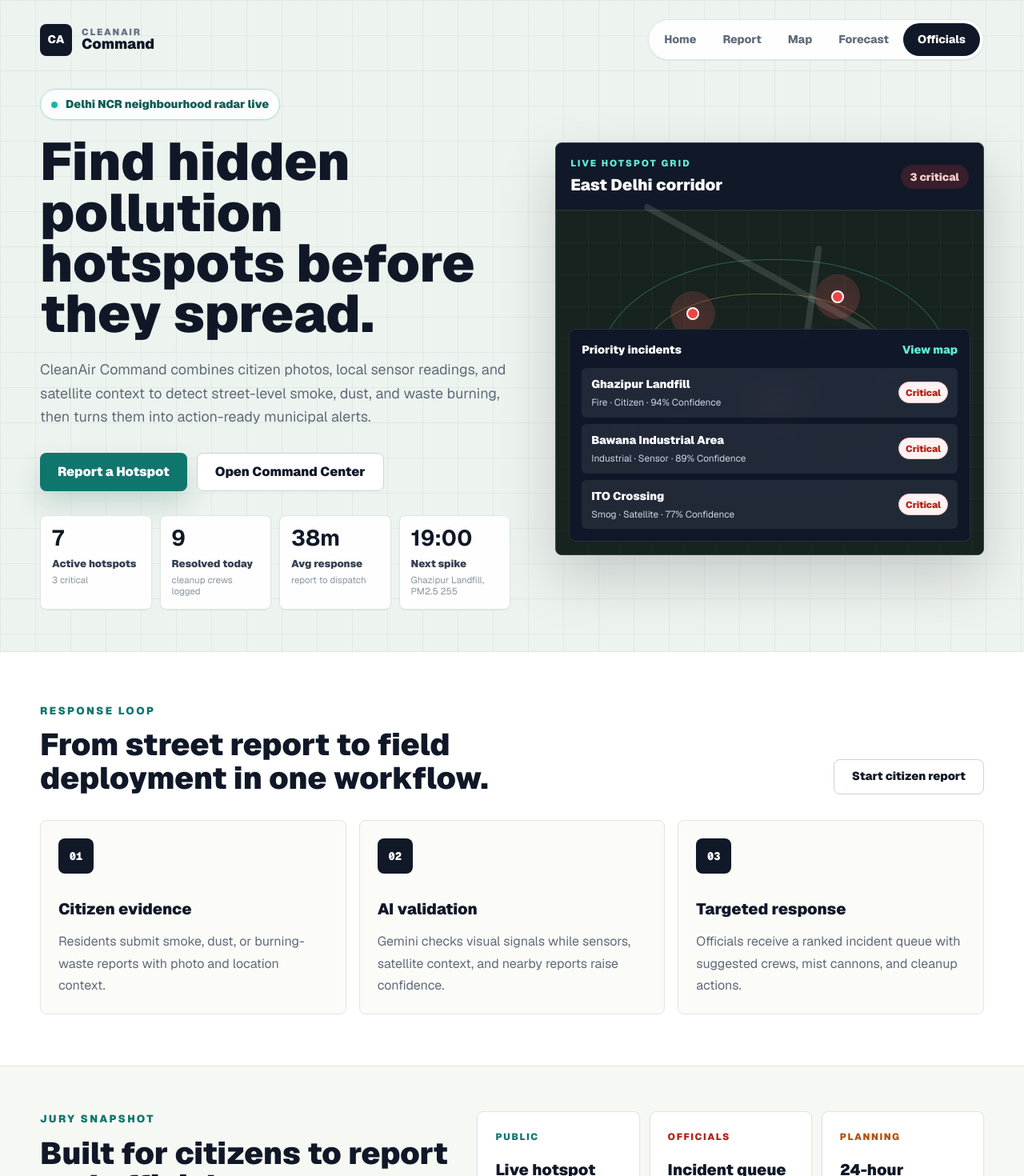
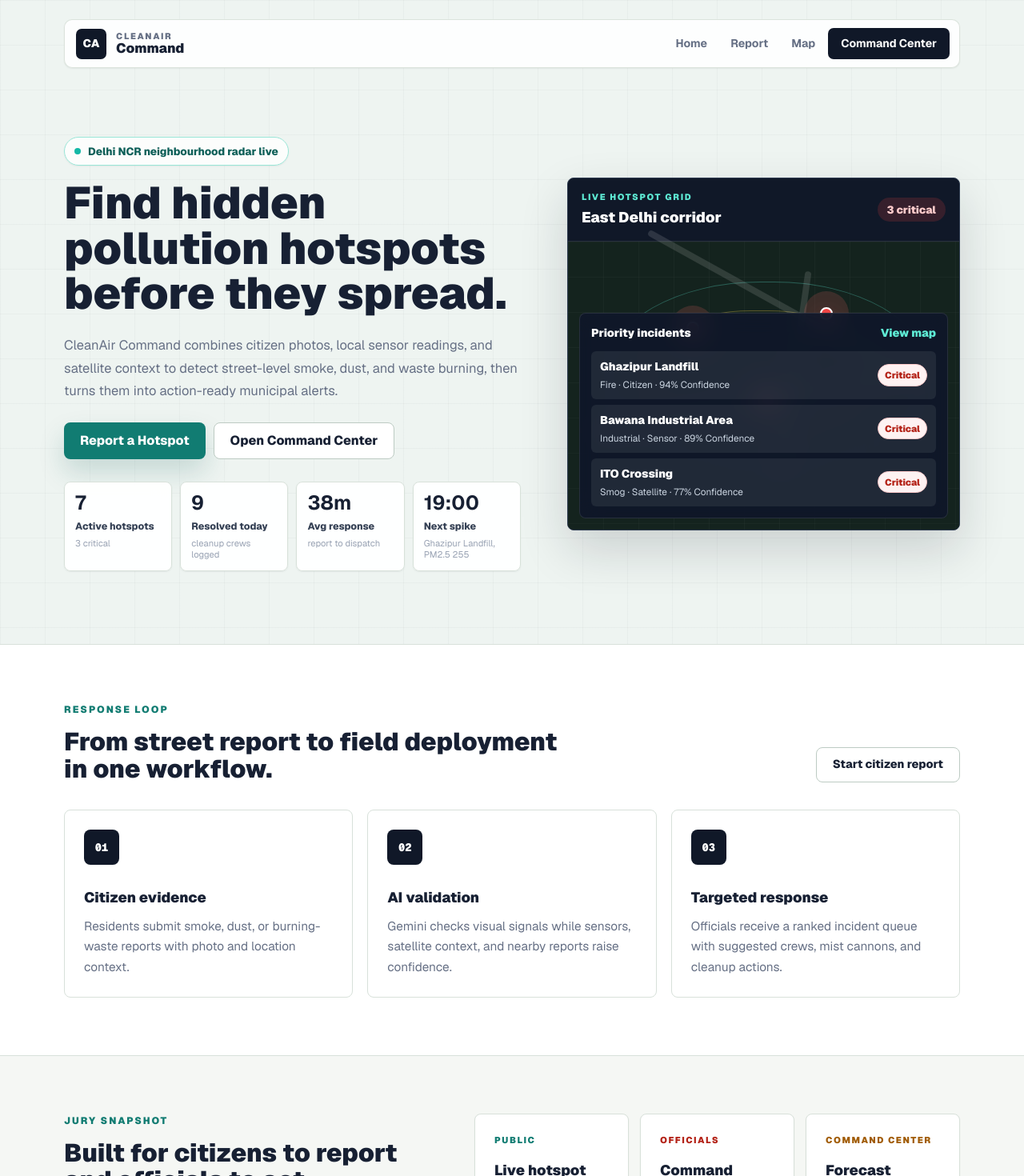
Before and after one commit to aryankalra404/CleanAir-Clear-Streets, a Next.js app: page / in a window 1280 px wide. Shown: the top 1470 px of the page at 80% size. Built offline with nearby package versions, Linux system fonts and the light colour scheme.

Commit message:
style: combine forecast and command page for officials

```diff
--- a/app/dashboard/page.tsx
+++ b/app/dashboard/page.tsx
@@ -1,3 +1,4 @@
+import CommandCenterTabs from "@/components/shared/CommandCenterTabs";
 import Navbar from "@/components/shared/Navbar";
 
 export default function DashboardPage() {
@@ -7,15 +8,27 @@ export default function DashboardPage() {
         <Navbar />
       </div>
       <div className="app-page-container app-page-content">
-        <div className="placeholder-panel">
-        <p className="text-sm font-bold uppercase tracking-[0.16em] text-red-700">
-          Officials
-        </p>
-        <h1 className="mt-3 text-3xl font-bold">Municipal command center</h1>
-        <p className="mt-3 leading-7 text-slate-600">
-          Incident triage, dispatch recommendations, and response status tracking
-          goes here.
-        </p>
+        <div className="command-header">
+          <p className="eyebrow">Municipal workspace</p>
+          <h1>Command Center</h1>
+          <p>
+            One official view for live hotspot verification, dispatch decisions,
+            and escalation tracking across Delhi NCR.
+          </p>
+        </div>
+
+        <CommandCenterTabs active="incidents" />
+
+        <div className="placeholder-panel command-placeholder">
+          <p className="text-sm font-bold uppercase tracking-[0.16em] text-red-700">
+            Live incidents
+          </p>
+          <h2>Detected hotspots ready for municipal action</h2>
+          <p>
+            This view will hold the incident feed, operational map, Gemini
+            analysis, and dispatch controls for water-mist cannons and cleanup
+            crews.
+          </p>
         </div>
       </div>
     </main>
--- a/app/forecast/page.tsx
+++ b/app/forecast/page.tsx
@@ -1,3 +1,4 @@
+import CommandCenterTabs from "@/components/shared/CommandCenterTabs";
 import Navbar from "@/components/shared/Navbar";
 
 export default function ForecastPage() {
@@ -7,15 +8,28 @@ export default function ForecastPage() {
         <Navbar />
       </div>
       <div className="app-page-container app-page-content">
-        <div className="placeholder-panel">
-        <p className="text-sm font-bold uppercase tracking-[0.16em] text-amber-700">
-          Predictive planning
-        </p>
-        <h1 className="mt-3 text-3xl font-bold">24-hour pollution forecast</h1>
-        <p className="mt-3 leading-7 text-slate-600">
-          Neighbourhood PM spike predictions and recommended resource staging
-          goes here.
-        </p>
+        <div className="command-header">
+          <p className="eyebrow">Command Center</p>
+          <h1>Forecast Planning</h1>
+          <p>
+            The predictive view of the same official workspace: identify
+            neighbourhood PM spikes over the next 24 hours and stage response
+            teams before exposure rises.
+          </p>
+        </div>
+
+        <CommandCenterTabs active="forecast" />
+
+        <div className="placeholder-panel command-placeholder">
+          <p className="text-sm font-bold uppercase tracking-[0.16em] text-amber-700">
+            24-hour forecast
+          </p>
+          <h2>Predicted spikes become preemptive incident alerts</h2>
+          <p>
+            This view will show PM2.5 time-series, weather spread risk, model
+            confidence, and a button to push a predicted hotspot into the live
+            incident queue.
+          </p>
         </div>
       </div>
     </main>
--- a/app/globals.css
+++ b/app/globals.css
@@ -3,26 +3,26 @@
 @source "../components/report";
 
 :root {
-  --background: #f6f8f3;
-  --foreground: #101828;
+  --background: #f5f7f4;
+  --foreground: #172033;
   --surface: #ffffff;
-  --surface-soft: #fbfbf8;
-  --surface-tint: #edf3ee;
-  --ink: #101828;
-  --muted: #5f6b7a;
-  --subtle: #8a95a3;
-  --line: #dfe6df;
-  --line-strong: #c9d5cc;
-  --teal: #0f766e;
-  --teal-dark: #115e59;
-  --amber: #b45309;
+  --surface-soft: #fafbf8;
+  --surface-tint: #eef4f1;
+  --ink: #172033;
+  --muted: #667085;
+  --subtle: #98a2b3;
+  --line: #d8e1da;
+  --line-strong: #bdcbc3;
+  --teal: #117c72;
+  --teal-dark: #0d5f58;
+  --amber: #a15c07;
   --red: #b42318;
-  --night: #111827;
-  --map: #16231f;
+  --night: #101828;
+  --map: #14231e;
   --radius: 8px;
   --shadow-sm: 0 1px 2px rgba(16, 24, 40, 0.06);
-  --shadow-md: 0 16px 36px rgba(16, 24, 40, 0.12);
-  --shadow-lg: 0 28px 70px rgba(16, 24, 40, 0.18);
+  --shadow-md: 0 12px 28px rgba(16, 24, 40, 0.1);
+  --shadow-lg: 0 24px 60px rgba(16, 24, 40, 0.16);
 }
 
 @theme inline {
@@ -44,7 +44,9 @@ body {
   margin: 0;
   background: var(--background);
   color: var(--foreground);
-  font-family: var(--font-geist-sans), Arial, Helvetica, sans-serif;
+  font-family:
+    var(--font-geist-sans), ui-sans-serif, system-ui, -apple-system,
+    BlinkMacSystemFont, "Segoe UI", sans-serif;
 }
 
 a {
@@ -70,23 +72,23 @@ a {
   position: absolute;
   inset: 0;
   background-image:
-    linear-gradient(rgba(16, 24, 40, 0.055) 1px, transparent 1px),
-    linear-gradient(90deg, rgba(16, 24, 40, 0.055) 1px, transparent 1px);
-  background-size: 44px 44px;
-  opacity: 0.8;
+    linear-gradient(rgba(16, 24, 40, 0.04) 1px, transparent 1px),
+    linear-gradient(90deg, rgba(16, 24, 40, 0.04) 1px, transparent 1px);
+  background-size: 56px 56px;
+  opacity: 0.75;
 }
 
 .landing-container,
 .section-container,
 .snapshot-container {
-  width: min(100% - 48px, 1180px);
+  width: min(100% - 64px, 1120px);
   margin: 0 auto;
 }
 
 .landing-container {
   position: relative;
   z-index: 1;
-  padding: 24px 0 52px;
+  padding: 24px 0 48px;
 }
 
 .site-nav {
@@ -94,6 +96,12 @@ a {
   align-items: center;
   justify-content: space-between;
   gap: 24px;
+  border: 1px solid rgba(216, 225, 218, 0.92);
+  border-radius: 10px;
+  background: rgba(255, 255, 255, 0.88);
+  padding: 10px 12px 10px 14px;
+  box-shadow: var(--shadow-sm);
+  backdrop-filter: blur(14px);
 }
 
 .brand-lockup {
@@ -104,10 +112,10 @@ a {
 
 .brand-mark {
   display: grid;
-  width: 40px;
-  height: 40px;
+  width: 38px;
+  height: 38px;
   place-items: center;
-  border-radius: var(--radius);
+  border-radius: 7px;
   background: var(--night);
   color: white;
   font-size: 0.875rem;
@@ -117,7 +125,7 @@ a {
 .brand-kicker {
   display: block;
   color: #667085;
-  font-size: 0.72rem;
+  font-size: 0.68rem;
   font-weight: 850;
   letter-spacing: 0.16em;
   line-height: 1.1;
@@ -127,7 +135,7 @@ a {
 .brand-name {
   display: block;
   color: var(--ink);
-  font-size: 1.12rem;
+  font-size: 1.05rem;
   font-weight: 850;
   line-height: 1.05;
 }
@@ -136,21 +144,21 @@ a {
   display: flex;
   align-items: center;
   gap: 3px;
-  border: 1px solid var(--line);
-  border-radius: 999px;
-  background: rgba(255, 255, 255, 0.86);
-  padding: 4px;
-  box-shadow: var(--shadow-sm);
-  backdrop-filter: blur(12px);
+  border: 0;
+  border-radius: 0;
+  background: transparent;
+  padding: 0;
+  box-shadow: none;
+  backdrop-filter: none;
   color: var(--muted);
   font-size: 0.88rem;
-  font-weight: 750;
+  font-weight: 700;
   white-space: nowrap;
 }
 
 .nav-links a {
-  border-radius: 999px;
-  padding: 10px 15px;
+  border-radius: 7px;
+  padding: 9px 13px;
 }
 
 .nav-links a:hover {
@@ -160,7 +168,7 @@ a {
 .nav-links .nav-officials {
   background: var(--night);
   color: white;
-  padding-inline: 18px;
+  padding-inline: 16px;
 }
 
 .nav-links .nav-officials:hover {
@@ -169,30 +177,30 @@ a {
 
 .hero-layout {
   display: grid;
-  grid-template-columns: minmax(0, 0.9fr) minmax(420px, 0.82fr);
+  grid-template-columns: minmax(0, 1fr) minmax(390px, 0.86fr);
   align-items: center;
-  gap: 56px;
-  min-height: calc(100vh - 118px);
-  padding-top: 36px;
+  gap: 58px;
+  min-height: calc(100vh - 128px);
+  padding-top: 42px;
 }
 
 .hero-copy {
-  max-width: 640px;
+  max-width: 610px;
 }
 
 .live-pill {
   display: inline-flex;
   align-items: center;
-  gap: 10px;
-  margin-bottom: 20px;
+  gap: 9px;
+  margin-bottom: 18px;
   border: 1px solid #99e6d7;
   border-radius: 999px;
   background: rgba(255, 255, 255, 0.82);
-  padding: 8px 13px;
+  padding: 7px 12px;
   box-shadow: var(--shadow-sm);
   color: var(--teal-dark);
-  font-size: 0.88rem;
-  font-weight: 850;
+  font-size: 0.84rem;
+  font-weight: 800;
 }
 
 .live-pill span {
@@ -204,37 +212,37 @@ a {
 }
 
 .hero-copy h1 {
-  max-width: 620px;
+  max-width: 610px;
   color: var(--ink);
-  font-size: clamp(3.8rem, 5.15vw, 5.9rem);
-  font-weight: 900;
+  font-size: clamp(3.1rem, 4.35vw, 4.9rem);
+  font-weight: 850;
   letter-spacing: 0;
-  line-height: 0.96;
+  line-height: 1.02;
 }
 
 .hero-copy p {
-  max-width: 610px;
-  margin-top: 24px;
+  max-width: 600px;
+  margin-top: 22px;
   color: var(--muted);
-  font-size: 1.12rem;
-  line-height: 1.65;
+  font-size: 1.03rem;
+  line-height: 1.72;
 }
 
 .hero-actions {
   display: flex;
   flex-wrap: wrap;
-  gap: 12px;
-  margin-top: 30px;
+  gap: 10px;
+  margin-top: 26px;
 }
 
 .btn {
   display: inline-flex;
-  min-height: 48px;
+  min-height: 46px;
   align-items: center;
   justify-content: center;
   border-radius: var(--radius);
-  padding: 0 22px;
-  font-weight: 850;
+  padding: 0 20px;
+  font-weight: 800;
   transition:
     background 160ms ease,
     border-color 160ms ease,
@@ -278,15 +286,15 @@ a {
   display: grid;
   grid-template-columns: repeat(4, minmax(0, 1fr));
   gap: 10px;
-  margin-top: 30px;
+  margin-top: 28px;
 }
 
 .stat-card {
   min-width: 0;
   border: 1px solid var(--line);
   border-radius: var(--radius);
-  background: rgba(255, 255, 255, 0.88);
-  padding: 14px;
+  background: rgba(255, 255, 255, 0.94);
+  padding: 13px;
   box-shadow: var(--shadow-sm);
   backdrop-filter: blur(12px);
 }
@@ -294,7 +302,7 @@ a {
 .stat-card strong {
   display: block;
   color: var(--ink);
-  font-size: 1.72rem;
+  font-size: 1.55rem;
   line-height: 1;
 }
 
@@ -302,22 +310,24 @@ a {
   display: block;
   margin-top: 8px;
   color: #344054;
-  font-size: 0.8rem;
-  font-weight: 850;
+  font-size: 0.77rem;
+  font-weight: 800;
 }
 
 .stat-card small {
   display: block;
   margin-top: 4px;
   color: var(--subtle);
-  font-size: 0.72rem;
+  font-size: 0.7rem;
   line-height: 1.25;
 }
 
 .hotspot-panel {
   width: 100%;
+  max-width: 520px;
+  justify-self: end;
   overflow: hidden;
-  border: 1px solid #344054;
+  border: 1px solid #2d3a4f;
   border-radius: var(--radius);
   background: var(--night);
   box-shadow: var(--shadow-lg);
@@ -329,21 +339,21 @@ a {
   justify-content: space-between;
   gap: 18px;
   border-bottom: 1px solid rgba(255, 255, 255, 0.1);
-  padding: 16px 18px;
+  padding: 15px 17px;
 }
 
 .panel-header p {
   color: #5eead4;
-  font-size: 0.72rem;
+  font-size: 0.68rem;
   font-weight: 850;
-  letter-spacing: 0.18em;
+  letter-spacing: 0.16em;
   text-transform: uppercase;
 }
 
 .panel-header h2 {
   margin-top: 4px;
   color: white;
-  font-size: 1.25rem;
+  font-size: 1.15rem;
   font-weight: 850;
 }
 
@@ -359,7 +369,7 @@ a {
 
 .map-preview {
   position: relative;
-  min-height: 430px;
+  min-height: 360px;
   background: var(--map);
 }
 
@@ -367,8 +377,8 @@ a {
   background-image:
     linear-gradient(rgba(255, 255, 255, 0.08) 1px, transparent 1px),
     linear-gradient(90deg, rgba(255, 255, 255, 0.08) 1px, transparent 1px);
-  background-size: 40px 40px;
-  opacity: 0.48;
+  background-size: 44px 44px;
+  opacity: 0.34;
 }
 
 .map-ring {
@@ -472,13 +482,13 @@ a {
 
 .priority-card {
   position: absolute;
-  right: 16px;
-  bottom: 16px;
-  left: 16px;
+  right: 14px;
+  bottom: 14px;
+  left: 14px;
   border: 1px solid rgba(255, 255, 255, 0.1);
   border-radius: var(--radius);
   background: rgba(15, 23, 42, 0.9);
-  padding: 15px;
+  padding: 14px;
   backdrop-filter: blur(14px);
 }
 
@@ -498,7 +508,7 @@ a {
 
 .incident-list {
   display: grid;
-  gap: 8px;
+  gap: 7px;
 }
 
 .incident-row {
@@ -508,7 +518,7 @@ a {
   gap: 12px;
   border-radius: 6px;
   background: rgba(255, 255, 255, 0.075);
-  padding: 10px 12px;
+  padding: 9px 11px;
 }
 
 .incident-row h3 {
@@ -555,12 +565,12 @@ a {
 .workflow-section {
   border-bottom: 1px solid var(--line);
   background: white;
-  padding: 64px 0;
+  padding: 72px 0;
 }
 
 .section-heading {
   display: flex;
-  align-items: flex-end;
+  align-items: end;
   justify-content: space-between;
   gap: 24px;
 }
@@ -568,19 +578,19 @@ a {
 .section-heading p,
 .eyebrow {
   color: var(--teal);
-  font-size: 0.82rem;
+  font-size: 0.76rem;
   font-weight: 850;
-  letter-spacing: 0.18em;
+  letter-spacing: 0.16em;
   text-transform: uppercase;
 }
 
 .section-heading h2,
 .snapshot-container h2 {
-  max-width: 680px;
-  margin-top: 12px;
+  max-width: 620px;
+  margin-top: 14px;
   color: var(--ink);
-  font-size: clamp(2rem, 3vw, 2.65rem);
-  font-weight: 900;
+  font-size: clamp(1.9rem, 2.45vw, 2.35rem);
+  font-weight: 850;
   letter-spacing: 0;
   line-height: 1.08;
 }
@@ -588,16 +598,16 @@ a {
 .workflow-grid {
   display: grid;
   grid-template-columns: repeat(3, minmax(0, 1fr));
-  gap: 16px;
-  margin-top: 32px;
+  gap: 18px;
+  margin-top: 34px;
 }
 
 .workflow-card,
 .route-card {
   border: 1px solid var(--line);
   border-radius: var(--radius);
-  background: var(--surface-soft);
-  padding: 22px;
+  background: #ffffff;
+  padding: 24px;
 }
 
 .workflow-card span {
@@ -605,7 +615,7 @@ a {
   width: 44px;
   height: 44px;
   place-items: center;
-  margin-bottom: 30px;
+  margin-bottom: 28px;
   border-radius: var(--radius);
   background: var(--night);
   color: white;
@@ -617,26 +627,28 @@ a {
 .workflow-card h3,
 .route-card h3 {
   color: var(--ink);
-  font-size: 1.22rem;
+  font-size: 1.12rem;
   font-weight: 850;
 }
 
 .workflow-card p,
 .route-card p {
-  margin-top: 12px;
+  margin-top: 10px;
   color: var(--muted);
-  line-height: 1.7;
+  line-height: 1.65;
+  font-size: 0.96rem;
 }
 
 .snapshot-section {
   background: var(--background);
-  padding: 56px 0;
+  padding: 72px 0;
 }
 
 .snapshot-container {
   display: grid;
-  grid-template-columns: 0.9fr 1.1fr;
-  gap: 28px;
+  grid-template-columns: minmax(0, 0.88fr) minmax(0, 1.12fr);
+  gap: 36px;
+  align-items: start;
 }
 
 .tech-stack {
@@ -659,12 +671,13 @@ a {
 .route-cards {
   display: grid;
   grid-template-columns: repeat(3, minmax(0, 1fr));
-  gap: 12px;
+  gap: 14px;
 }
 
 .route-card {
   display: block;
   background: white;
+  min-height: 220px;
   box-shadow: var(--shadow-sm);
   transition:
     box-shadow 160ms ease,
@@ -678,8 +691,8 @@ a {
 
 .route-access {
   display: block;
-  margin-bottom: 18px;
-  font-size: 0.74rem;
+  margin-bottom: 16px;
+  font-size: 0.7rem;
   font-weight: 850;
   letter-spacing: 0.14em;
   text-transform: uppercase;
--- a/components/landing/JurySnapshot.tsx
+++ b/components/landing/JurySnapshot.tsx
@@ -13,15 +13,15 @@ const routeCards = [
     href: "/dashboard",
     access: "Officials",
     tone: "officials",
-    title: "Incident queue",
-    text: "Rank hotspots by confidence, severity, and response urgency.",
+    title: "Command Center",
+    text: "Verify hotspots, prioritize severity, and dispatch response teams.",
   },
   {
     href: "/forecast",
-    access: "Planning",
+    access: "Command Center",
     tone: "planning",
-    title: "24-hour forecast",
-    text: "Predict PM spikes so teams can deploy before exposure rises.",
+    title: "Forecast planning",
+    text: "Predict PM spikes and convert them into preemptive alerts.",
   },
 ];
 
--- /dev/null
+++ b/components/shared/CommandCenterTabs.tsx
@@ -0,0 +1,38 @@
+import Link from "next/link";
+
+type CommandCenterTabsProps = {
+  active: "incidents" | "forecast";
+};
+
+const tabs = [
+  {
+    href: "/dashboard",
+    id: "incidents",
+    label: "Live incidents",
+    description: "Detect, verify, and dispatch",
+  },
+  {
+    href: "/forecast",
+    id: "forecast",
+    label: "24-hour forecast",
+    description: "Predict spikes and stage teams",
+  },
+] as const;
+
+export default function CommandCenterTabs({ active }: CommandCenterTabsProps) {
+  return (
+    <div className="command-tabs" aria-label="Command Center views">
+      {tabs.map((tab) => (
+        <Link
+          aria-current={active === tab.id ? "page" : undefined}
+          className={active === tab.id ? "command-tab active" : "command-tab"}
+          href={tab.href}
+          key={tab.id}
+        >
+          <span>{tab.label}</span>
+          <small>{tab.description}</small>
+        </Link>
+      ))}
+    </div>
+  );
+}
--- a/components/shared/Navbar.tsx
+++ b/components/shared/Navbar.tsx
@@ -4,8 +4,7 @@ import Link from "next/link";
     { href: "/", label: "Home" },
     { href: "/report", label: "Report" },
     { href: "/map", label: "Map" },
-    { href: "/forecast", label: "Forecast" },
-    { href: "/dashboard", label: "Officials", featured: true },
+    { href: "/dashboard", label: "Command Center", featured: true },
   ];
 
 export default function Navbar() {
```
